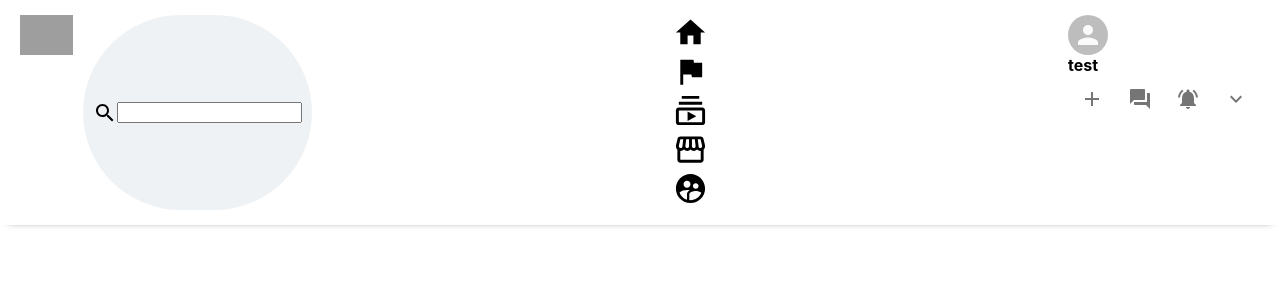
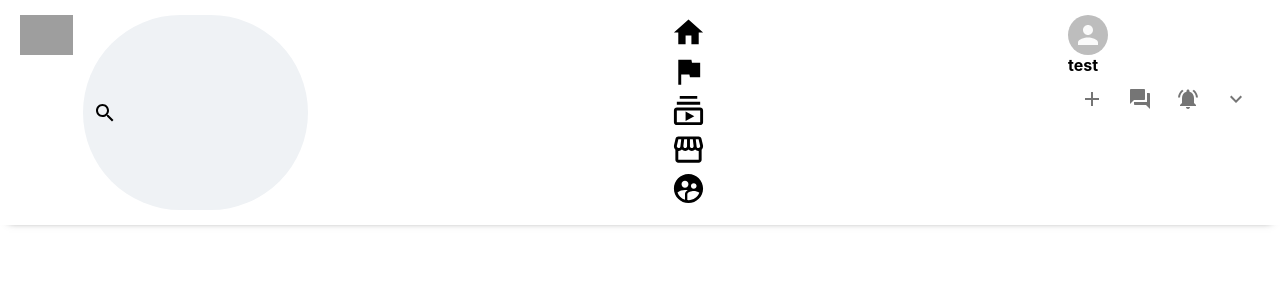
Before and after one commit to blame8/facebook-clone, a React (Create React App) app: page / in a window 1280 px wide. Shown: the top 300 px of the page. Built offline with nearby package versions, Linux system fonts and the light colour scheme; grey boxes are pictures that could not be loaded.

Commit message:
Add CSS style on input

```diff
--- a/src/Header.css
+++ b/src/Header.css
@@ -26,3 +26,9 @@
 .header__left > img {
   height: 40px;
 }
+
+.header__input > input {
+  border: none;
+  background-color: transparent;
+  outline-width: 0;
+}
```
